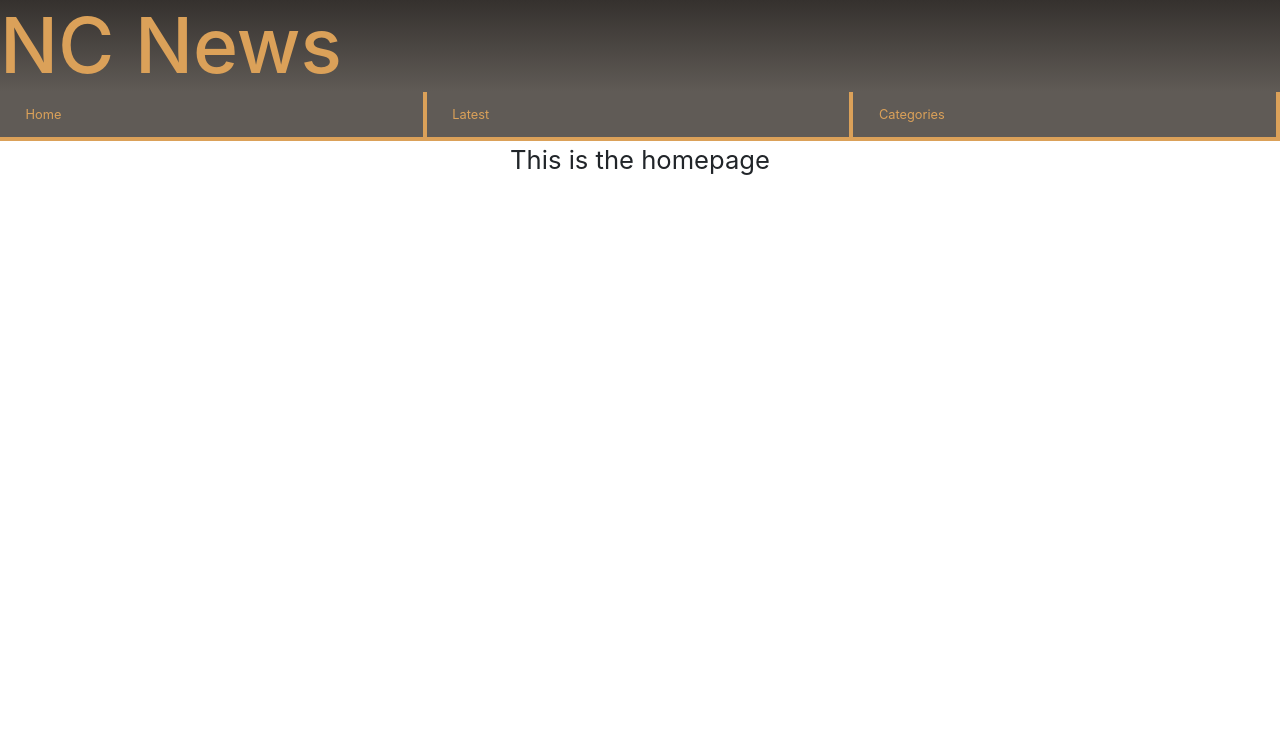
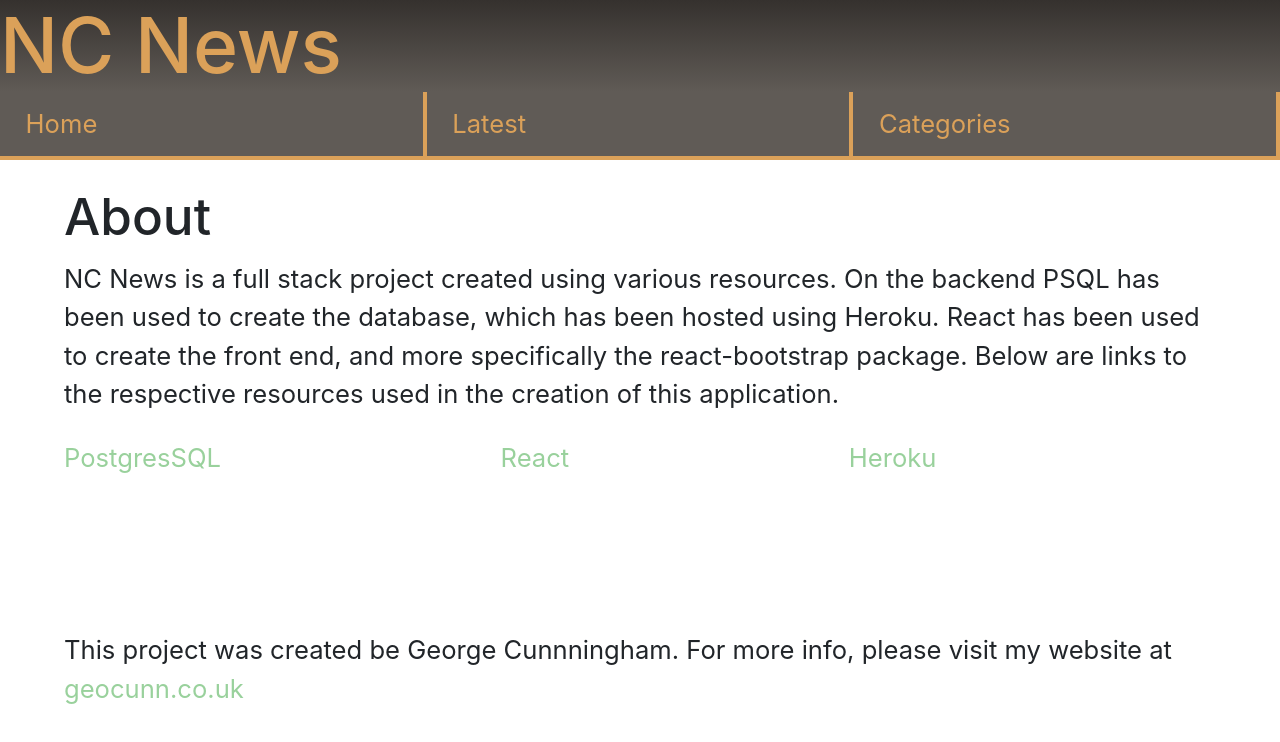
Before and after one commit to Geocunn/NC-News-App, a React (Create React App) app: page / in a window 1280 px wide. Shown: the top 742 px of the page. Built offline with nearby package versions, Linux system fonts and the light colour scheme.

Commit message:
fixed deltions

```diff
--- a/src/App.css
+++ b/src/App.css
@@ -19,6 +19,57 @@
   color: #dba159;
 }
 
+h2 {
+  font-size: 0.1em;
+}
+
+.about {
+  text-align: left;
+  padding-inline: 2.5em;
+  padding-top: 1em;
+  display: grid;
+  grid-template-rows: auto auto auto auto;
+  grid-template-columns: auto auto auto;
+  grid-template-areas:
+    "header header header "
+    " para para para"
+    " link1 link2 link3"
+    " extra extra extra";
+}
+
+.about h2 {
+  grid-area: header;
+}
+
+.about a {
+  color: #99d19c;
+}
+
+.about a:hover {
+  color: #dba159;
+}
+
+.about .aboutInfo {
+  font-size: 1em;
+  grid-area: para;
+}
+
+.about .link1 {
+  grid-area: link1;
+  margin-bottom: 1em;
+}
+.about .link2 {
+  grid-area: link2;
+  margin-bottom: 1em;
+}
+.about .link3 {
+  grid-area: link3;
+  margin-bottom: 1em;
+}
+.about .aboutFooter {
+  grid-area: extra;
+  padding-top: 5em;
+}
 .navbar-container {
   background-color: #605b56;
   width: 100%;
@@ -27,7 +78,7 @@
 
 .nav-text {
   color: #dba159;
-  font-size: 0.5em;
+  font-size: 1em;
   text-align: left;
 }
 
--- a/src/components/Articles.jsx
+++ b/src/components/Articles.jsx
@@ -1,8 +1,32 @@
 import React, { Component } from "react";
+import ArticleCard from "./ArticleCard";
 
 class Articles extends Component {
+  state = {
+    articles: [],
+    loading: true,
+  };
+
+  componentDidMount = () => {
+    fetch("https://nc-news-geocunn.herokuapp.com/api/articles")
+      .then((response) => response.json())
+      .then((data) => {
+        const newState = { articles: data.articles, loading: false };
+
+        this.setState(newState);
+      });
+  };
+
   render() {
-    return <div>Articles</div>;
+    const isLoading = this.state.loading;
+    if (isLoading) return <p>Loading...</p>;
+    return (
+      <ul>
+        {this.state.articles.map((article, index) => {
+          return <ArticleCard key={article.article_id} information={article} />;
+        })}
+      </ul>
+    );
   }
 }
 
--- a/src/components/Home.jsx
+++ b/src/components/Home.jsx
@@ -2,7 +2,46 @@ import React, { Component } from "react";
 
 class Home extends Component {
   render() {
-    return <div>This is the homepage</div>;
+    return (
+      <div className="about">
+        <h2>About</h2>
+        <p className="aboutInfo">
+          NC News is a full stack project created using various resources. On
+          the backend PSQL has been used to create the database, which has been
+          hosted using Heroku. React has been used to create the front end, and
+          more specifically the react-bootstrap package. Below are links to the
+          respective resources used in the creation of this application.
+        </p>
+        <a
+          className="link1"
+          href="https://www.postgresql.org/"
+          target="_blank"
+          rel="noreferrer"
+        >
+          PostgresSQL
+        </a>
+        <a
+          className="link2"
+          href="https://reactjs.org/"
+          target="_blank"
+          rel="noreferrer"
+        >
+          React
+        </a>
+        <a
+          className="link3"
+          href="https://heroku.com"
+          target="_blank"
+          rel="noreferrer"
+        >
+          Heroku
+        </a>
+        <p className="aboutFooter">
+          This project was created be George Cunnningham. For more info, please
+          visit my website at <a href="https://geocunn.co.uk">geocunn.co.uk</a>
+        </p>
+      </div>
+    );
   }
 }
 
--- a/src/components/Navbar.jsx
+++ b/src/components/Navbar.jsx
@@ -1,7 +1,5 @@
 import React, { Component } from "react";
 import Nav from "react-bootstrap/Nav";
-import NavDropdown from "react-bootstrap/NavDropdown";
-
 class componentName extends Component {
   render() {
     return (
```
Also changed, not shown: src/components/ArticleList.jsx (added, +13 -0 lines).
